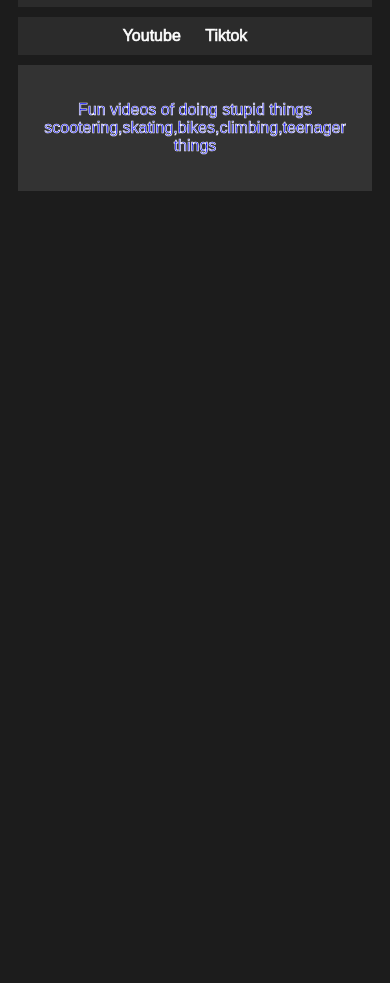
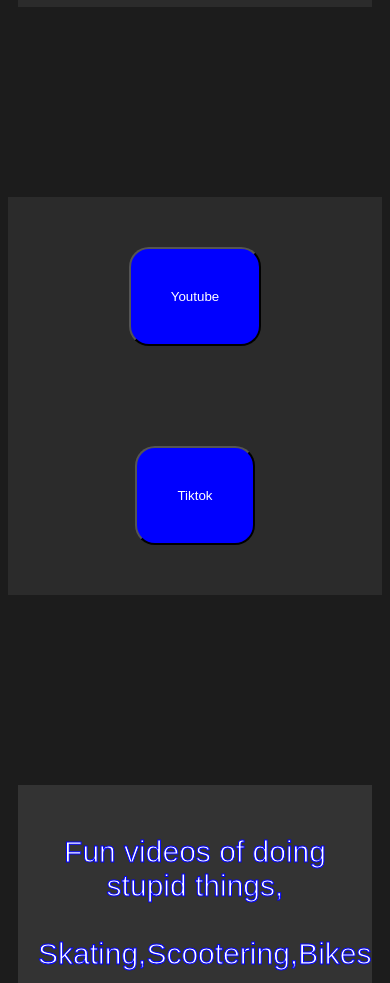
Before and after one commit to FoolishLifeProductions/FLS, a plain HTML site: page index.html in a window 390 px wide. Shown: the part 117-1100 px from the top of the page. Before the commit the page ends 844 px from the top, so only its background shows below. Drawn offline with Linux system fonts and the light colour scheme.

Commit message:
v.002
Changing layout+ testing on phones

```diff
--- a/index.html
+++ b/index.html
@@ -3,21 +3,33 @@
 <head>
 	<title>F  L  P</title>
 	<link rel="stylesheet" type="text/css" href="style.css">
+<script src="/script.js"></script>
 </head>
 <body>
+
+
+
 	<header>
 	<center><h1>Foolish Life Productions</h1></center>
 	</header>
+	<br> <br> <br> <br> <br> <br> <br> <br> <br> <br>
 	<center><nav>
 		<ul>
-			<li><a href="https://www.youtube.com/channel/UCzsat-d6vfnHdg2C5914PSQ" target="_blank">Youtube</a></li>
-			<li><a href="https://www.tiktok.com/@foolishlifeproductions" target="_blank">Tiktok</a></li>
-			 <!-- <li><a href="#">Link 3</a></li>-->
+
+			<a  href="https://www.youtube.com/channel/UCzsat-d6vfnHdg2C5914PSQ"  target="_blank">   <button id="yt"   > Youtube </button ></a>
+				<a  href="https://www.tiktok.com/@foolishlifeproductions"  target="_blank">   <button id="tt"   >Tiktok </button ></a>
+
+
+
+			<!-- <li><a href="https://www.youtube.com/channel/UCzsat-d6vfnHdg2C5914PSQ" target="_blank">Youtube</a></li    id=ytlink >
+			<li><a href="https://www.tiktok.com/@foolishlifeproductions" target="_blank">Tiktok</a></li           id=ttlink   >
+			  <li><a href="#">Link 3</a></li>-->
 		</ul>
 	</nav> </center>
-	<center><main>
-		<p>Fun videos of doing stupid things scootering,skating,bikes,climbing,teenager things</p>
-	</main></center>
+
+<center> <br> <br> <br> <br> <br> <br> <br> <br> <br> <br>	<main>
+		<p>Fun videos of doing stupid things,<br> <br> Skating,Scootering,Bikes</p>
+	</main>  </center>
 
 </body>
 </html>
--- /dev/null
+++ b/script.js
@@ -0,0 +1 @@
+//alert('test')//
--- a/style.css
+++ b/style.css
@@ -4,23 +4,25 @@
 	font-family: Arial, sans-serif;
 }
 
-header, nav, main, footer {
+header, main, footer {
 	margin: 10px;
 	padding: 10px;
-    color: blue;
-   -webkit-text-stroke: white;
-   -webkit-text-stroke-width: .7px;
 
 
 }
 
 header {
 	background-color: #2b2b2b;
+	color: blue;
+	-webkit-text-stroke: white;
+	-webkit-text-stroke-width: .7px;
+
 }
 
 h1 {
 	margin: 0;
 	padding: 10px;
+
 }
 
 nav {
@@ -61,3 +63,37 @@
 	clear: both;
 	text-align: center;
 }
+
+
+p {
+	color: white ;
+-webkit-text-stroke: blue 1px;
+font-size: 30px;
+
+}
+
+
+#yt {
+	margin: 50px;
+	padding: 40px;
+
+
+	background-color: blue;
+	color: white;
+	border-radius: 20px;
+size: 80px
+}
+
+
+
+
+#tt {
+	margin: 50px;
+	padding: 40px;
+
+
+	background-color: blue;
+	color: white;
+	border-radius: 20px;
+size: 80px
+}
```
